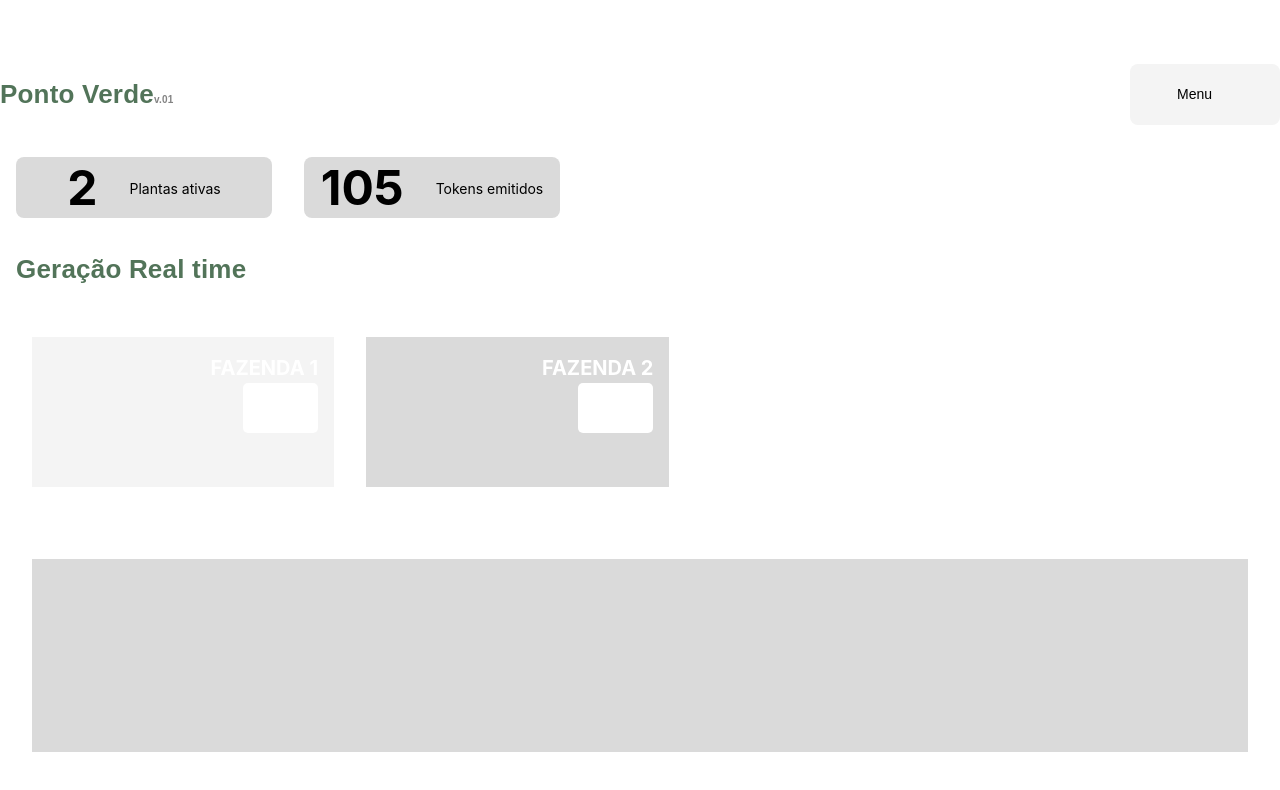
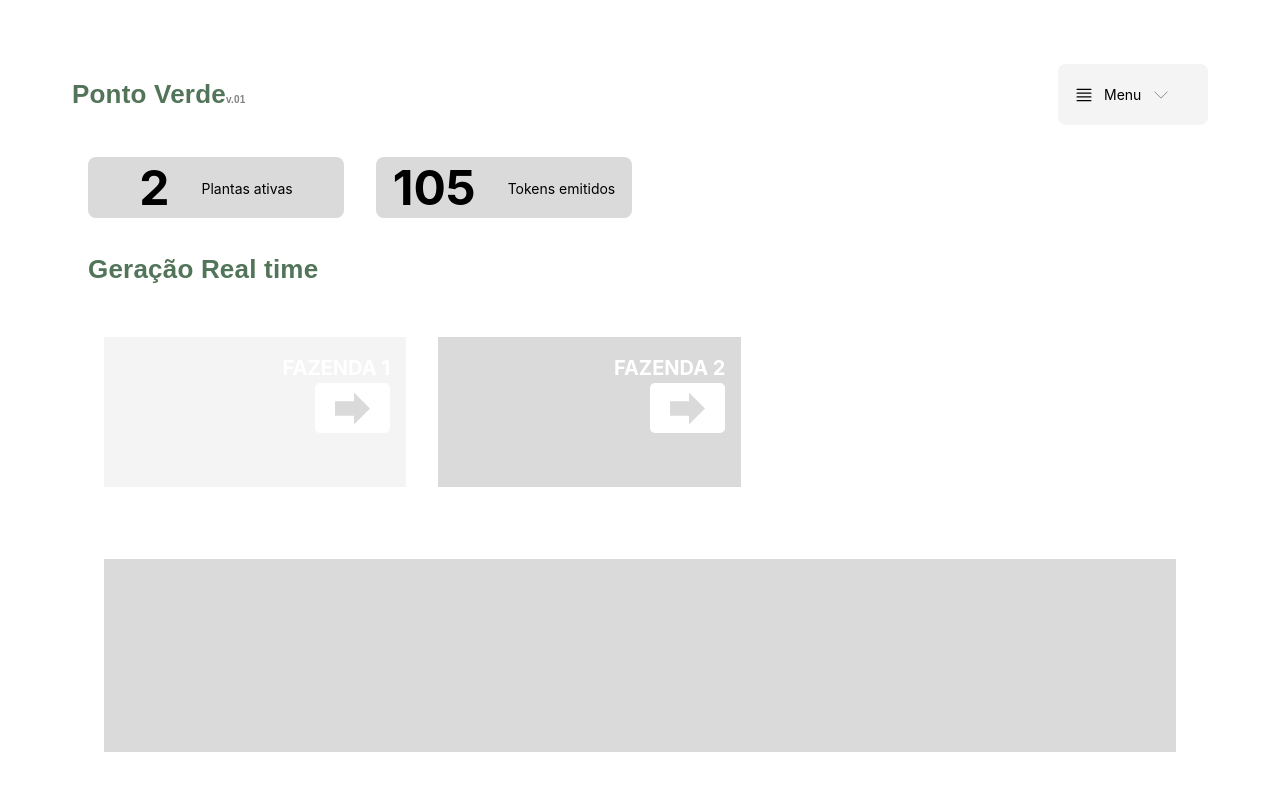
Before and after one commit to pontoVerde/posto-verde-ui, a Next.js app: page /menu in a window 1280 px wide. Shown: the top 790 px of the page. Built offline with nearby package versions, Linux system fonts and the light colour scheme; no server answers.

Commit message:
Style: alterações no front

```diff
--- a/src/components/navbar.js
+++ b/src/components/navbar.js
@@ -1,13 +1,22 @@
-import { Fragment, useContext } from 'react'
+import { Fragment, useContext, useEffect, useState } from 'react'
 import { Disclosure, Menu, Transition } from '@headlessui/react'
 import { Bars3Icon, BellIcon, XMarkIcon } from '@heroicons/react/24/outline'
 import { AuthContext } from '../context/authContext';
 import { useRouter } from 'next/router';
+import { Bars4Icon } from '@heroicons/react/24/solid'
+
 
 const Navbar = (props) => {
 
     const { user, isAuthenticated, signOut } = useContext(AuthContext);
     const router = useRouter();
+
+    const [isToken, setIsToken] = useState("");
+    useEffect(() => {
+        setIsToken(window.location.pathname)
+    }, [])
+
+
     return (
         <>
             <header className="panel-header">
@@ -20,15 +29,20 @@ const Navbar = (props) => {
                 </div>
             </div>
             <div className="panel-header_menu">
-                <i className="fa-regular fa-compass"></i>
+                 <Bars4Icon className="h-10 w-10"/>
                 <span>Menu</span>
                 <button type="button">
-                    <i className="fa-solid fa-caret-down"></i>
+                <svg xmlns="http://www.w3.org/2000/svg" fill="none" viewBox="0 0 24 24" stroke-width="0.5" stroke="currentColor" class="w-6 h-6">
+  <path stroke-linecap="round" stroke-linejoin="round" d="M19.5 8.25l-7.5 7.5-7.5-7.5" />
+</svg>
+
+
                 </button>
             </div>
         </header>
 
         <section className="basic-info">
+                    <a onClick={() => router.push('/menu')}>
                     <div className="basic-info_item">
                         <span>
                             2
@@ -40,7 +54,8 @@ const Navbar = (props) => {
                             </span>
                         </div>
                     </div>
-                    <a onClick={() => router.push('/tokens')}>
+                    </a>
+                    <a onClick={() => router.push('/tokens')} >
                         <div className="basic-info_item">
                             <span>
                                 105
--- a/src/pages/menu.js
+++ b/src/pages/menu.js
@@ -5,6 +5,7 @@ export default function Menu() {
     const router = useRouter();
 
     return (
+        <div className="panel-body cont">
             <main>
                 <Navbar/>
                 <section className="device-data">
@@ -24,6 +25,8 @@ export default function Menu() {
                                 </div>
                                 <div className="device-data_card__btt" onClick={() => router.push('producao')}>
 
+                                        <svg xmlns="http://www.w3.org/2000/svg" width="24" height="24" viewBox="0 0 24 24"><path d="M13 7v-6l11 11-11 11v-6h-13v-10z"/></svg>
+
                                 </div>
                             </div>
                         </div>
@@ -36,9 +39,9 @@ export default function Menu() {
                                     <p> Fazenda 2</p>
                                 </div>
                                 <div className="device-data_card__btt" id="btt_{{$device->id}}">
-                                    {/* <a href="#">
+
                                         <svg xmlns="http://www.w3.org/2000/svg" width="24" height="24" viewBox="0 0 24 24"><path d="M13 7v-6l11 11-11 11v-6h-13v-10z"/></svg>
-                                    </a> */}
+
                                 </div>
                             </div>
                         </div>
@@ -50,5 +53,6 @@ export default function Menu() {
                     </div>
                 </section>
             </main>
+            </div>
     )
 }
--- a/src/pages/producao.js
+++ b/src/pages/producao.js
@@ -6,6 +6,7 @@ export default function Production (){
     const router = useRouter();
     return (
         <>
+        <div className="panel-body cont">
         <Head>
             <title>Home</title>
         </Head>
@@ -56,7 +57,7 @@ export default function Production (){
             <footer>
 
             </footer>
+            </div>
         </>
-
     )
 }
--- a/src/pages/tokens.js
+++ b/src/pages/tokens.js
@@ -4,6 +4,8 @@ export default function Tokens() {
 
     return(
         <>
+                <div className="panel-body cont">
+
             <Navbar/>
             <main>
                 <section className="tokens-data">
@@ -85,6 +87,7 @@ export default function Tokens() {
                     </div>
                 </section>
             </main>
+            </div>
         </>
     )
 }
--- a/src/styles/device.css
+++ b/src/styles/device.css
@@ -40,9 +40,12 @@
     float: right;
     border-radius: 5px;
     text-align: center;
+    display: flex;
+    align-items: center;
+    justify-content: center;
 }
 
-.device-data_card__btt a svg{
+.device-data_card__btt svg{
     width: 35px;
     height: 35px;
     margin: 0.4rem;
--- a/src/styles/panel.css
+++ b/src/styles/panel.css
@@ -44,15 +44,21 @@
     height: 20px;
 }
 
+.panel-header_menu svg {
+    width: 20px;
+}
+
 .panel-header_menu span{
     font-size: 14px;
-    font-family: var(--poppins);
 }
 
 .panel-header_menu button{
     border: none;
     background-color: transparent;
 }
+
+
+
 
 .basic-info{
     display: flex;
@@ -72,6 +78,8 @@
     height: 61px;
     margin-right: 2rem;
 }
+
+
 
 .basic-info_item:first-child{
     background-color: var(--cinza2);
```
